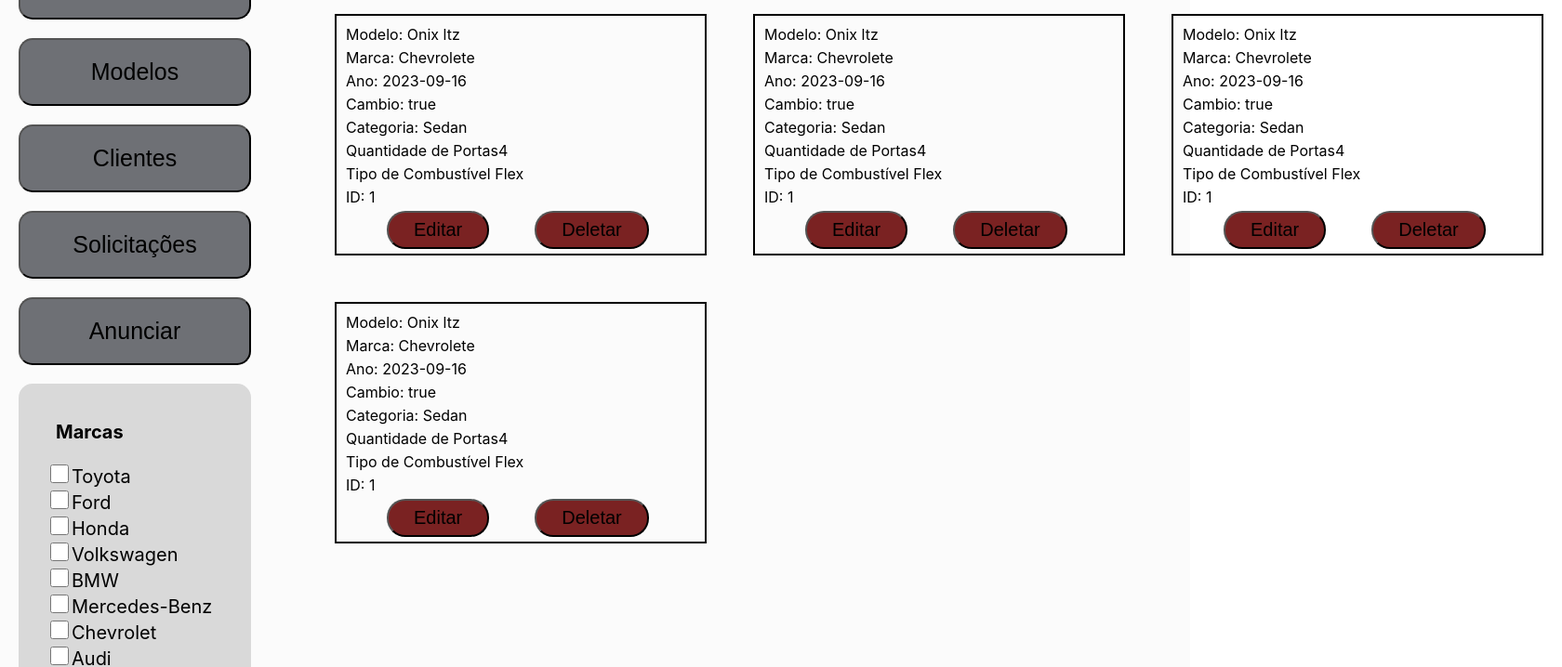
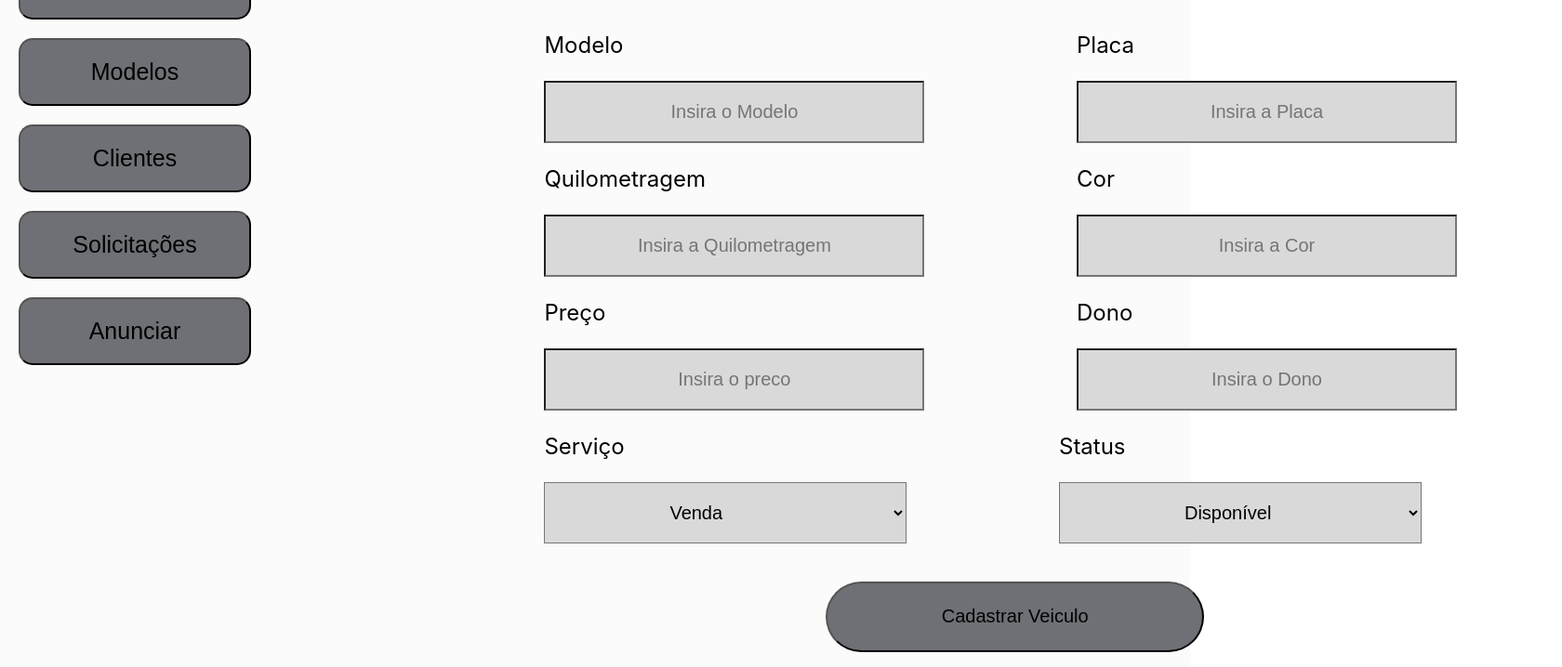
Before and after one commit to MatCoitinho/AutoTechVeiculos_FrontEnd, a Next.js app: page /admin in a window 1280 px wide. Shown: the part 332-1050 px from the top of the page at 93% size, 1680 px wide, since content can reach past the window. Built offline with nearby package versions, Linux system fonts and the light colour scheme.

Commit message:
feat: criação do componente de cadastro de veiculos

```diff
--- /dev/null
+++ b/components/cadastroVeiculo.js
@@ -0,0 +1,66 @@
+import Style from '../styles/cadastroVeiculo.module.css'
+
+export default function cadastroVeiculo(){
+    return(
+        <div className={Style.cadastroVeiculo}>
+            <h1>Cadastro Modelo</h1>
+            <div className={Style.duplaTextBox}>
+                <div className={Style.inputs}>
+                    <p>Modelo</p>
+                    <input type='text' id='Modelo' name='Modelo' placeholder='Insira o Modelo'/>
+                </div>
+                <div className={Style.inputs}>
+                    <p>Placa</p>
+                    <input type='text' id='placaModelo' name='placaModelo' placeholder='Insira a Placa'/>
+                </div>
+            </div>
+            <div className={Style.duplaTextBox}>
+                <div className={Style.inputs}>
+                    <p>Quilometragem</p>
+                    <input type='number' id='quilometragem' name='quilometragem' placeholder='Insira a Quilometragem'/>
+                </div>
+                <div className={Style.inputs}>
+                    <p>Cor</p>
+                    <input type='text' id='corModelo' name='corModelo' placeholder='Insira a Cor'/>
+                </div>
+            </div>
+            <div className={Style.duplaTextBox}>
+                <div className={Style.inputs}>
+                    <p>Preço</p>
+                    <input type='number' id='preco' name='preco' placeholder='Insira o preco'/>
+                </div>
+                <div className={Style.inputs}>
+                    <p>Dono</p>
+                    <input type='text' id='donoModelo' name='donoModelo' placeholder='Insira o Dono'/>
+                </div>
+            </div>
+            <div className={Style.duplaTextBox}>
+                <div className={Style.inputs}>
+                    <p>Serviço</p>
+
+                    <label for='escolha um serviço'>
+                        <select id='escolhaDeServiço' name='escolhaDeServiço'>
+                        <option value='venda'>Venda</option>
+                        <option value='alguel'>Alguel</option>
+                        </select>
+                    </label>
+
+                </div>
+                <div className={Style.inputs}>
+                    <p>Status</p>
+
+                    <label for='Status'>
+                        <select id='status' name='Status'>
+                        <option value='disponivel'>Disponível</option>
+                        <option value='indisponivel'>Indisponível</option>
+                        </select>
+                    </label>
+
+                </div>
+            </div>
+           <button id='cadastrarVeiculo' name='cadastrarVeiculo'>Cadastrar Veiculo</button>
+
+
+        </div>
+    )
+}
--- a/pages/admin/index.js
+++ b/pages/admin/index.js
@@ -10,6 +10,7 @@
 import InformacoesModelos from '../../components/informacoesModelos'
 import RenderModelo from '../../components/renderizarInformacoesModelos'
 import BarraCompleta from '../../components/barraCompleta'
+import CadastroVeiculo from '../../components/cadastroVeiculo'
 import Styles from '../../styles/adminHome.module.css'
 
 export default function adminHome() {
@@ -18,9 +19,10 @@
           <Cabecalho />
 
           <div className={Styles.conteudo}>
-            <BarraCompleta />
+
+             < BarraLateral />
             <div className={Styles.form}>
-             <RenderModelo />
+             <CadastroVeiculo />
             </div>
           </div>
             <Rodape/>
--- /dev/null
+++ b/styles/cadastroVeiculo.module.css
@@ -0,0 +1,70 @@
+.cadastroVeiculo{
+    width: fit-content;
+    align-items: center;
+    align-content: center;
+    height: fit-content;
+    margin-left: 30%;
+
+}
+.cadastroVeiculo h1{
+    margin-left: 40%;
+}
+.cadastroVeiculo input[type='text']{
+    padding: 20px 70px;
+    background-color: #D9D9D9;
+    color: black;
+    font-size: 20px;
+    text-align: center;
+}
+.cadastroVeiculo input[type='number']{
+
+    padding: 20px 70px;
+    background-color: #D9D9D9;
+    color: black;
+    font-size: 20px;
+    text-align: center;
+}
+
+.cadastroVeiculo input[type="number"]::-webkit-inner-spin-button {
+  -webkit-appearance: none;
+  appearance: none;
+}
+.cadastroVeiculo input[type="number"]::-webkit-outer-spin-button{
+    -webkit-appearance: none;
+    appearance: none;
+}
+
+.cadastroVeiculo p{
+    font-size: 24px;
+}
+.cadastroVeiculo .inputs{
+    margin-right: 20%;
+
+}
+.cadastroVeiculo .duplaTextBox{
+    display: flex;
+}
+
+.cadastroVeiculo select{
+    width: 390px;
+    padding: 20px 130px;
+    font-size: 20px;
+    text-align: center;
+    background-color: #D9D9D9;
+    color: black;
+}
+.cadastroVeiculo option{
+    text-align:justify;
+}
+.cadastroVeiculo button{
+    cursor: pointer;
+    margin-top: 5%;
+    padding: 3% 15%;
+    align-items: center;
+    align-content: center;
+    margin-left: 37%;
+    background-color: #6E7075;
+    color: black;
+    border-radius: 80px;
+    font-size: 20px;
+}
```
